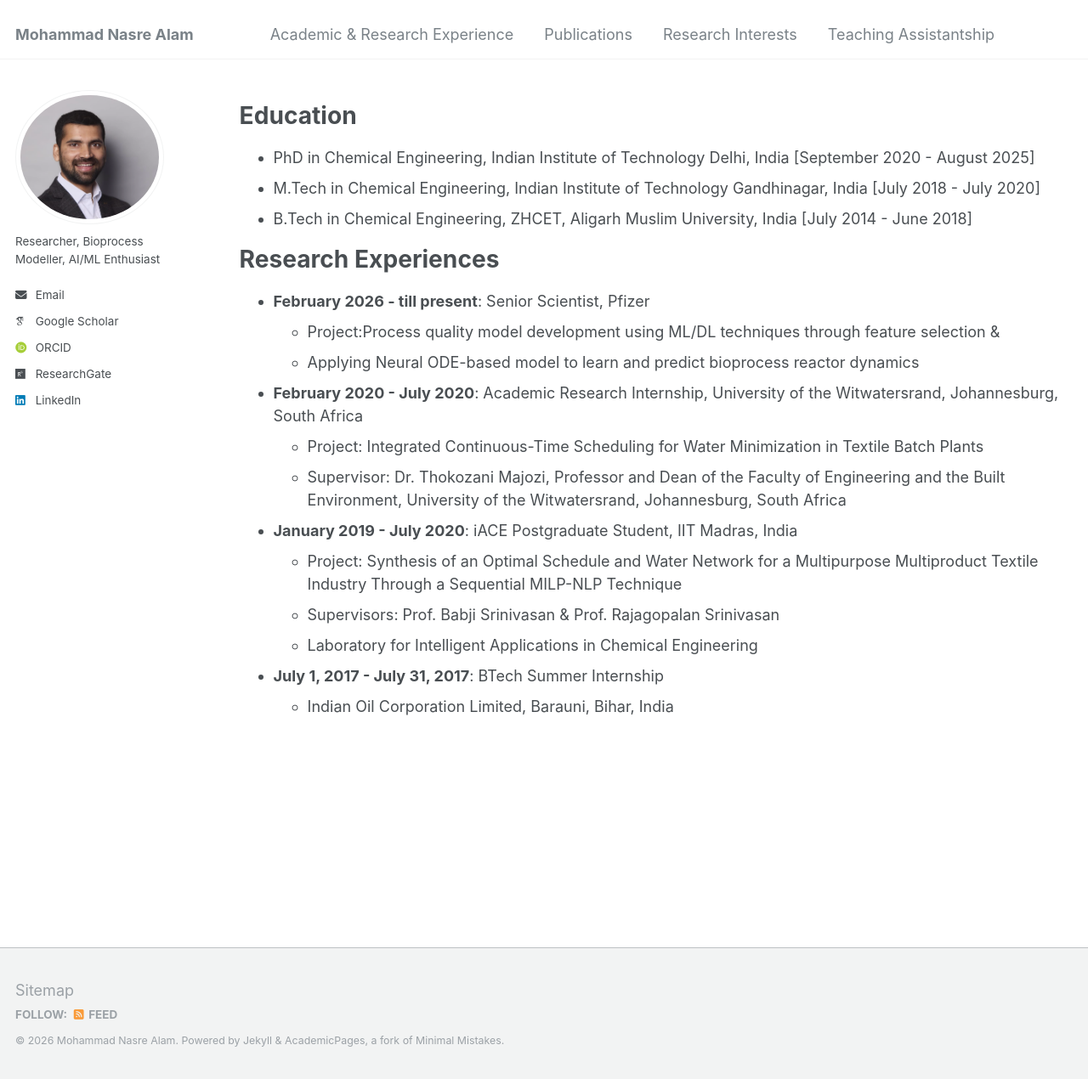
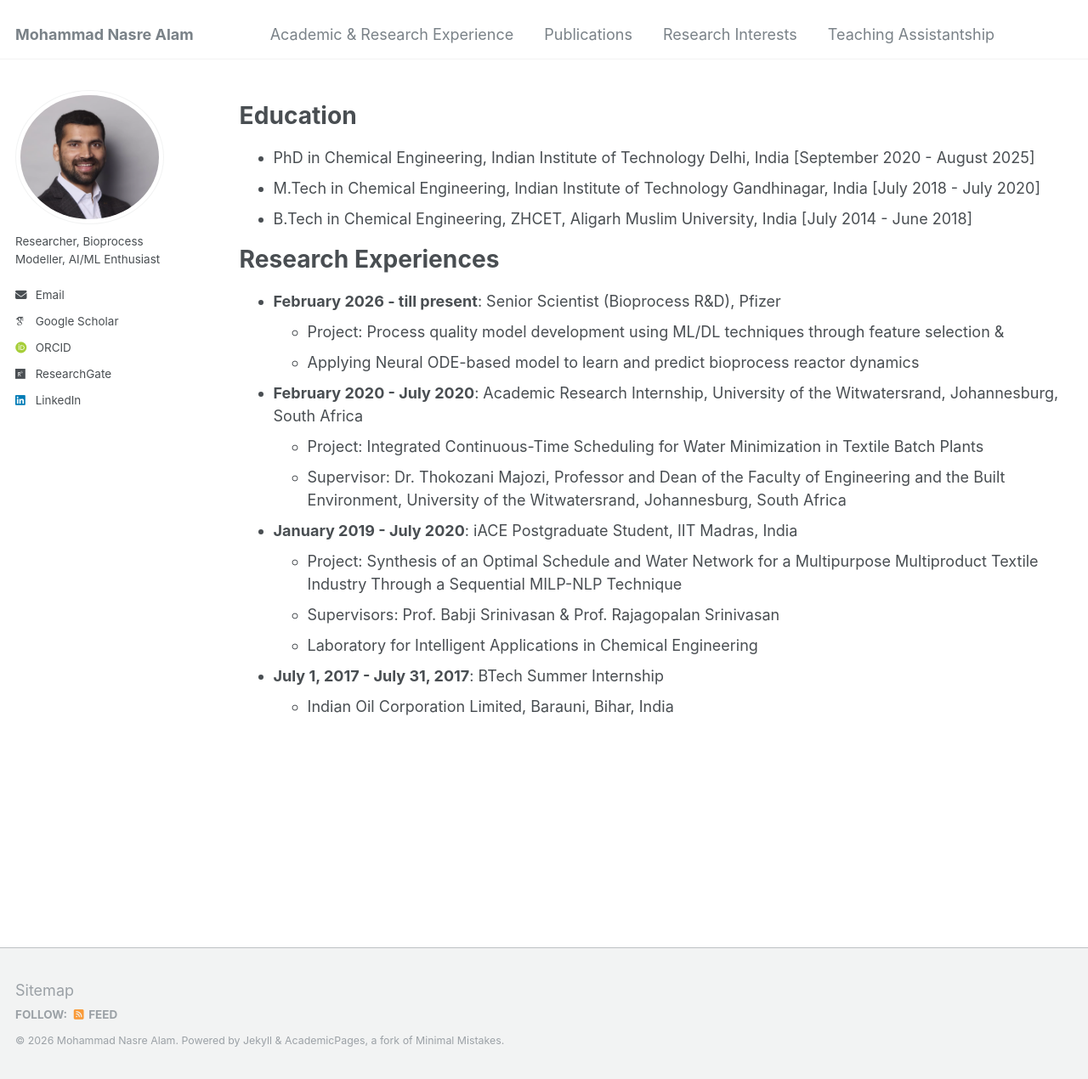
Before and after one commit to mdnasreiit/mdnasreiit.github.io, a Jekyll site: the page built from _pages/academicandresearchexperience.md, in a window 1280 px wide and 1270 px high. Shown: the whole window at 85% size. Built offline with Jekyll 4.4.1, drawn with Linux system fonts in a browser that asks for light colours; some web fonts are replaced.

Commit message:
Update job title and affiliation for current position

```diff
--- a/_pages/academicandresearchexperience.md
+++ b/_pages/academicandresearchexperience.md
@@ -20,8 +20,8 @@ Education
 Research Experiences
 ======
 
-* **February 2026 - till present**: Senior Scientist, Pfizer
-  * Project:Process quality model development using ML/DL techniques through feature selection &
+* **February 2026 - till present**: Senior Scientist (Bioprocess R&D), Pfizer
+  * Project: Process quality model development using ML/DL techniques through feature selection &
   * Applying Neural ODE-based model to learn and predict bioprocess reactor dynamics <br>
 
 
```
